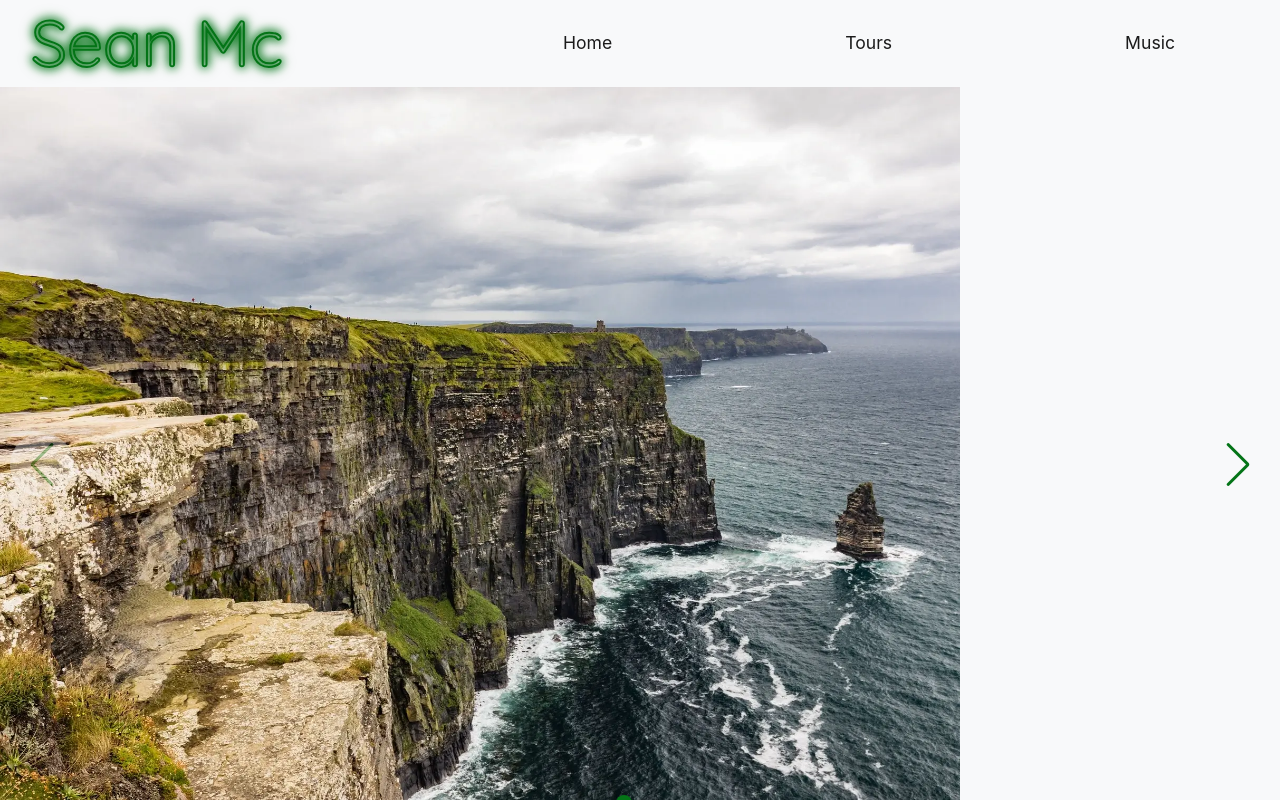
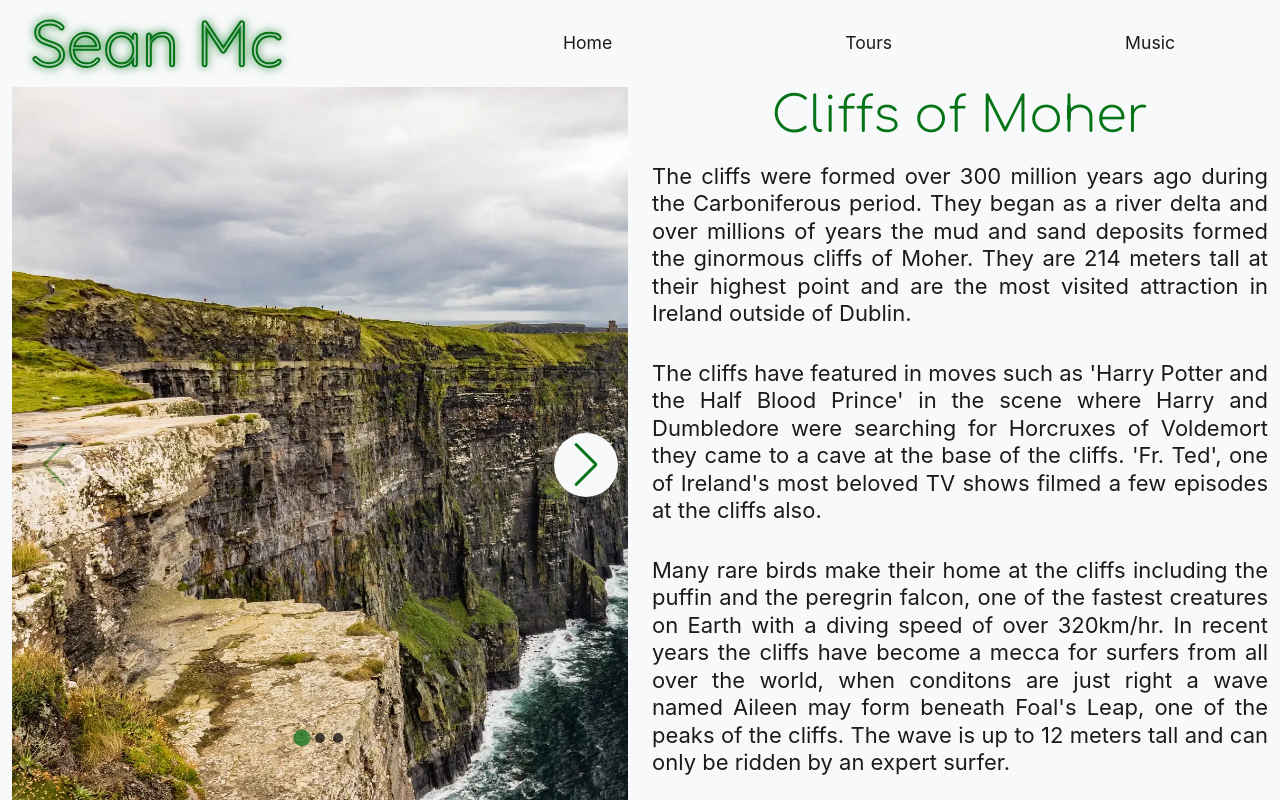
Before and after one commit to Sean-Mc-Mahon/SeanMc-Tours, a React (Create React App) app: page /cliffs in a window 1280 px wide. Shown: the top 800 px of the page. Built offline with nearby package versions, Linux system fonts and the light colour scheme.

Commit message:
content added to cliffs page

```diff
--- a/public/index.html
+++ b/public/index.html
@@ -15,6 +15,13 @@
       user's mobile device or desktop. See https://developers.google.com/web/fundamentals/web-app-manifest/
     -->
     <link rel="manifest" href="%PUBLIC_URL%/manifest.json" />
+    <!-- Google Fonts -->
+    <link rel="preconnect" href="https://fonts.googleapis.com" />
+    <link rel="preconnect" href="https://fonts.gstatic.com" crossorigin />
+    <link
+      href="https://fonts.googleapis.com/css2?family=Comfortaa:wght@300;400;500;600;700&family=Marcellus&display=swap"
+      rel="stylesheet"
+    />
     <!--
       Notice the use of %PUBLIC_URL% in the tags above.
       It will be replaced with the URL of the `public` folder during the build.
--- a/src/components/GlobalStyle.js
+++ b/src/components/GlobalStyle.js
@@ -40,6 +40,7 @@ button{
 }
 h1,h2,h3,h4,h5,h6{
     font-family: 'Comfortaa', cursive;
+    color: var(--green)
 }
 h2{
     font-weight: lighter;
@@ -65,17 +66,61 @@ span{
     }
 p{
     padding: 0.5rem 0rem;
-    color: #ccc;
-    font-size: 1.4rem;
+    color: var(--black);
+    font-size: calc(0.6rem + 1vw);
     line-height: 125%;
+    @media (min-width: 992px) {
+      font-size: 20px;
+    }
+    @media (min-width: 1200px) {
+      font-size: 22px;
+    }
     }
 .p-0{
     padding: 0;
 }
+.location-image{
+  width: 100%;
+  height: auto;
+}
+.description{
+  text-align: justify;
+}
+.quote{
+  color: var(--green);
+  font-family: 'Marcellus', serif;
+}
+.location-name{
+  text-align: center;
+}
 
+/* Location Image swiper */
 .swiper {
     transition: all 1s;
     padding-bottom: 1rem;
+  }
+
+  .swiper-slide {
+    width: 100%;
+    height: auto;
+    @media (min-width: 705px) {
+      width: 100%;
+      height: 50vh;
+      background-position: center center;
+      background-repeat: no-repeat;
+      overflow: hidden;
+      img {
+        min-width: 100%;
+        min-height: 100%;
+      }
+    }
+    @media (min-width: 1200px) {
+      height: 90vh;
+      img {
+        width: auto;
+        max-height: 90vh;
+      }
+    }
   }
 
   .swiper-button-next,
@@ -84,21 +129,15 @@ p{
     background: var(--white);
     padding: 1.3rem;
     border-radius: 50%;
-    top: 30%;
+    top: 50%;
     transition: all 1s;
-    @media (min-width: 567px) {
-      top: 40%;
-    }
-    @media (min-width: 768px) {
-      top: 50%;
-    }
     @media (min-width: 1200px) {
       padding: 2rem;
     }
   }
   .design-slides .swiper-button-next,
   .design-slides .swiper-button-prev {
-    top: 45%;
+    top: 50%;
   }
   .swiper-button-next::after,
   .swiper-button-prev::after {
@@ -115,14 +154,20 @@ p{
   .design-slides {
     padding-bottom: 2.5rem;
   }
+  .swiper-horizontal>.swiper-pagination-bullets, .swiper-pagination-bullets.swiper-pagination-horizontal, .swiper-pagination-custom, .swiper-pagination-fraction {
+    bottom: 10%;
+}
   .swiper-pagination-bullet {
+    width: var(--swiper-pagination-bullet-width,var(--swiper-pagination-bullet-size,10px));
+    height: var(--swiper-pagination-bullet-height,var(--swiper-pagination-bullet-size,10px));
+    opacity: var(--swiper-pagination-bullet-inactive-opacity, .7);
     transition: all 1s;
   }
   .swiper-pagination-bullet-active {
     background: var(--green);
     border: 0.5px solidvar(--white);
     font-size: 2rem;
-    transform: scale(2);
+    transform: scale(1.7);
   }
 `;
 
--- a/src/components/nav.js
+++ b/src/components/nav.js
@@ -154,11 +154,6 @@ const LogoAnimation = styled.div`
   @media (min-width: 1200px) {
     margin: 1rem 2rem;
   }
-  #seanmc {
-    -webkit-filter: drop-shadow(0px 0px 5px var(--green));
-    filter: drop-shadow(0px 0px 5px var(--green));
-    animation: flicker 0.8s 4 1s;
-  }
   #seanmc path:nth-child(1) {
     stroke-dasharray: 322px;
     stroke-dashoffset: 322;
--- a/src/pages/AboutUs.js
+++ b/src/pages/AboutUs.js
@@ -33,21 +33,6 @@ const AboutUs = () => {
 
 const WorkContainer = styled.div`
   background: var(--white);
-  position: relative;
-  .anchor {
-    position: absolute;
-    top: -10vh;
-  }
-  :before {
-    content: "";
-    position: absolute;
-    left: 0;
-    right: 0;
-    bottom: -50px;
-    height: 150px;
-    background: var(--white);
-    transform: skewY(-3deg);
-  }
 `;
 
 export default AboutUs;
--- a/src/pages/Cliffs.js
+++ b/src/pages/Cliffs.js
@@ -14,10 +14,15 @@ import "swiper/css/scrollbar";
 import Cliffs1 from "../img/cliffs/cliffs_1.webp";
 import Cliffs2 from "../img/cliffs/cliffs_2.webp";
 import Cliffs3 from "../img/cliffs/cliffs_3.webp";
+//bootstrap
+import { Container, Row, Col } from "react-bootstrap";
 
 const Cliffs = () => {
   return (
-    <CliffPage>
+    <motion.div>
+      <Container fluid>
+        <Row className="image-description">
+          <Col xl={6} className="image">
             <Swiper
               // install Swiper modules
               modules={[Navigation, Pagination, Scrollbar, A11y]}
@@ -27,23 +32,68 @@ const Cliffs = () => {
               pagination={{ clickable: true }}
             >
               <SwiperSlide>
-          <img src={Cliffs1} alt="Cliffs of Moher" />
+                <img
+                  className="location-image"
+                  src={Cliffs1}
+                  alt="Cliffs of Moher"
+                />
               </SwiperSlide>
               <SwiperSlide>
-          <img src={Cliffs2} alt="Cliffs of Moher" />
+                <img
+                  className="location-image"
+                  src={Cliffs2}
+                  alt="Cliffs of Moher"
+                />
               </SwiperSlide>
               <SwiperSlide>
-          <img src={Cliffs3} alt="Cliffs of Moher" />
+                <img
+                  className="location-image"
+                  src={Cliffs3}
+                  alt="Cliffs of Moher"
+                />
               </SwiperSlide>
             </Swiper>
-    </CliffPage>
+          </Col>
+          <Col xl={6} className="description">
+            <h2 className="location-name">Cliffs of Moher</h2>
+            <p>
+              The cliffs were formed over 300 million years ago during the
+              Carboniferous period. They began as a river delta and over
+              millions of years the mud and sand deposits formed the ginormous
+              cliffs of Moher. They are 214 meters tall at their highest point
+              and are the most visited attraction in Ireland outside of Dublin.
+            </p>
+            <p>
+              The cliffs have featured in moves such as 'Harry Potter and the
+              Half Blood Prince' in the scene where Harry and Dumbledore were
+              searching for Horcruxes of Voldemort they came to a cave at the
+              base of the cliffs. 'Fr. Ted', one of Ireland's most beloved TV
+              shows filmed a few episodes at the cliffs also.
+            </p>
+            <p>
+              Many rare birds make their home at the cliffs including the puffin
+              and the peregrin falcon, one of the fastest creatures on Earth
+              with a diving speed of over 320km/hr. In recent years the cliffs
+              have become a mecca for surfers from all over the world, when
+              conditons are just right a wave named Aileen may form beneath
+              Foal's Leap, one of the peaks of the cliffs. The wave is up to 12
+              meters tall and can only be ridden by an expert surfer.
+            </p>
+            <p className="quote">
+              <i>
+                <strong>
+                  "Foal's leap recieved it's name from seven Celtic gods who
+                  transformed themselves into foals and leapt off of the cliffs
+                  after waking from a long slumber to find that Christianity had
+                  taken a hold of Ireland"
+                </strong>
+              </i>
+            </p>
+          </Col>
+        </Row>
+      </Container>
+    </motion.div>
   );
 };
 
-const CliffPage = styled(motion.div)`
-  img {
-    height: 90vh;
-  }
-`;
-
 export default Cliffs;
```
Lines whose indentation alone changed are shown as unchanged.
